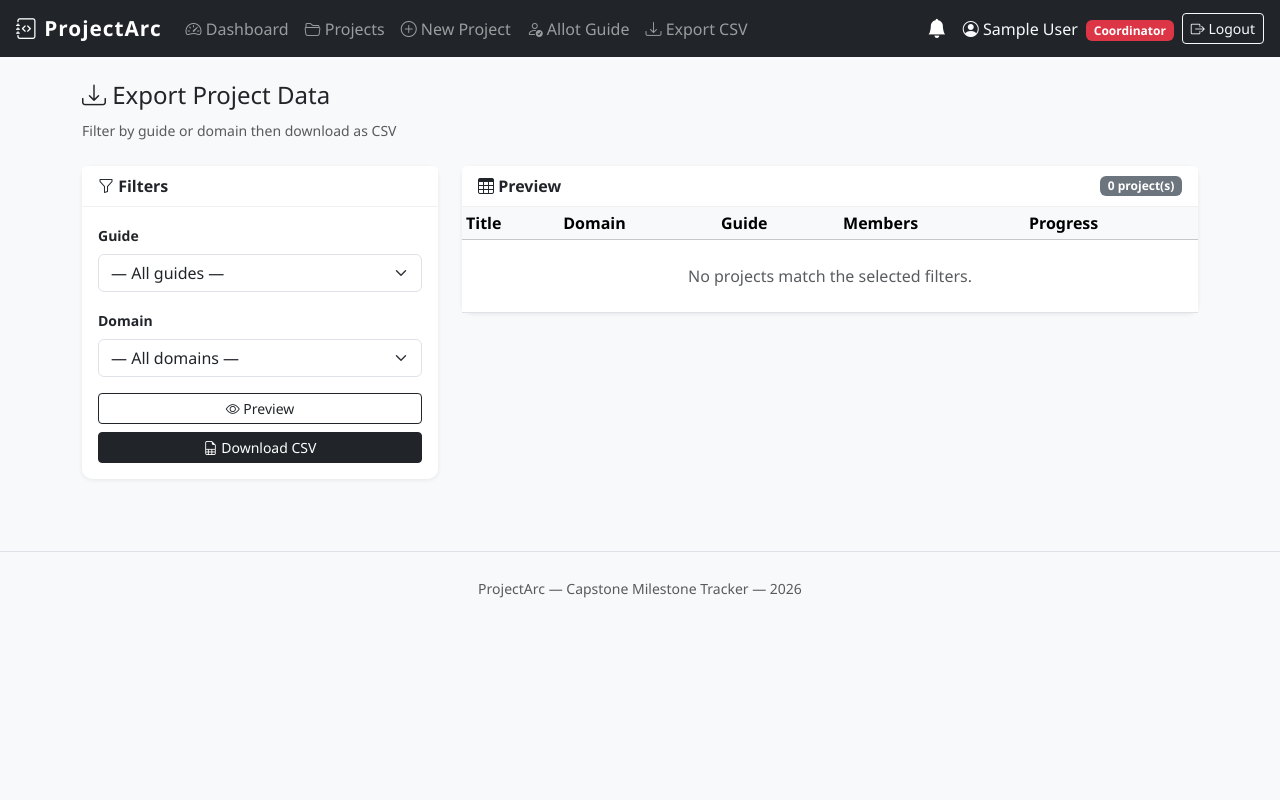
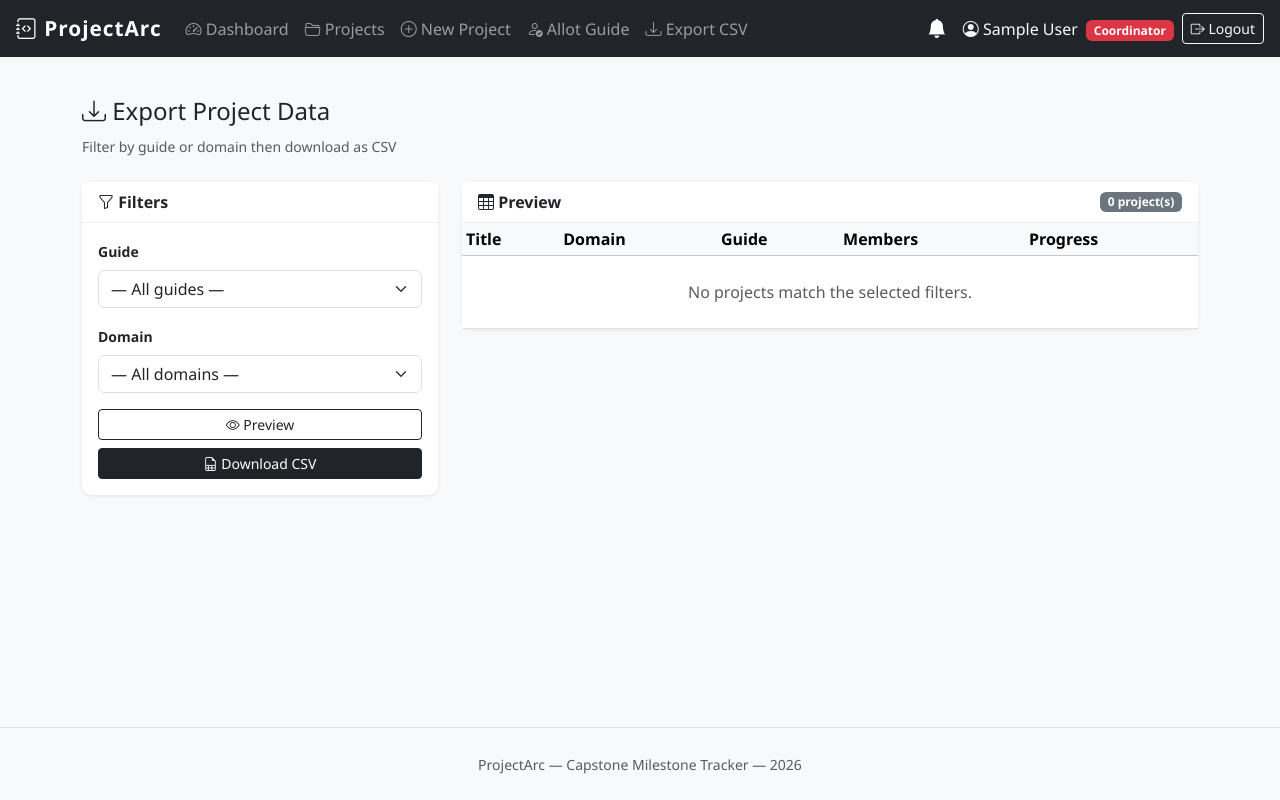
Before and after one commit to karunakar78/ProjectArc, a Django app: page /export/ in a window 1280 px wide. Run offline with Django 5.2, Linux system fonts and the light colour scheme; the visitor is signed in with stand-in values (Sample User, id 1); data comes from the database, SQL or seed files in the repository; data that the repository does not hold is empty.

Commit message:
pin footer to bottom of page using flexbox min-height

```diff
--- a/templates/base.html
+++ b/templates/base.html
@@ -7,7 +7,13 @@
   <link href="https://cdn.jsdelivr.net/npm/bootstrap@5.3.2/dist/css/bootstrap.min.css" rel="stylesheet"/>
   <link href="https://cdn.jsdelivr.net/npm/bootstrap-icons@1.11.3/font/bootstrap-icons.css" rel="stylesheet"/>
   <style>
-    body { background: #f8f9fa; font-family: 'Segoe UI', sans-serif; }
+    body {
+      background: #f8f9fa;
+      font-family: 'Segoe UI', sans-serif;
+      min-height: 100vh;
+      display: flex;
+      flex-direction: column;
+    }
     .navbar-brand { font-weight: 700; letter-spacing: 1px; font-size: 1.3rem; }
     .card { border: none; box-shadow: 0 1px 4px rgba(0,0,0,.08); border-radius: 10px; }
     .card-header { background: white; border-bottom: 1px solid #f0f0f0; font-weight: 600; }
@@ -153,7 +159,7 @@
   {% endif %}
 </div>
 
-<main class="container my-4">
+<main class="container my-4 flex-grow-1">
   {% block content %}{% endblock %}
 </main>
 
```
